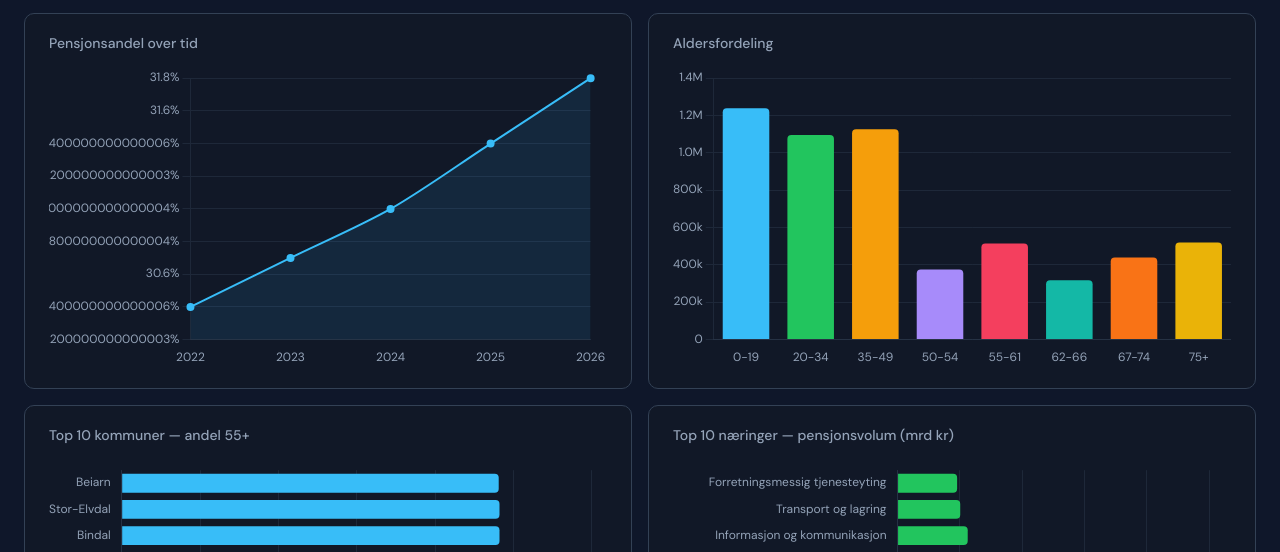
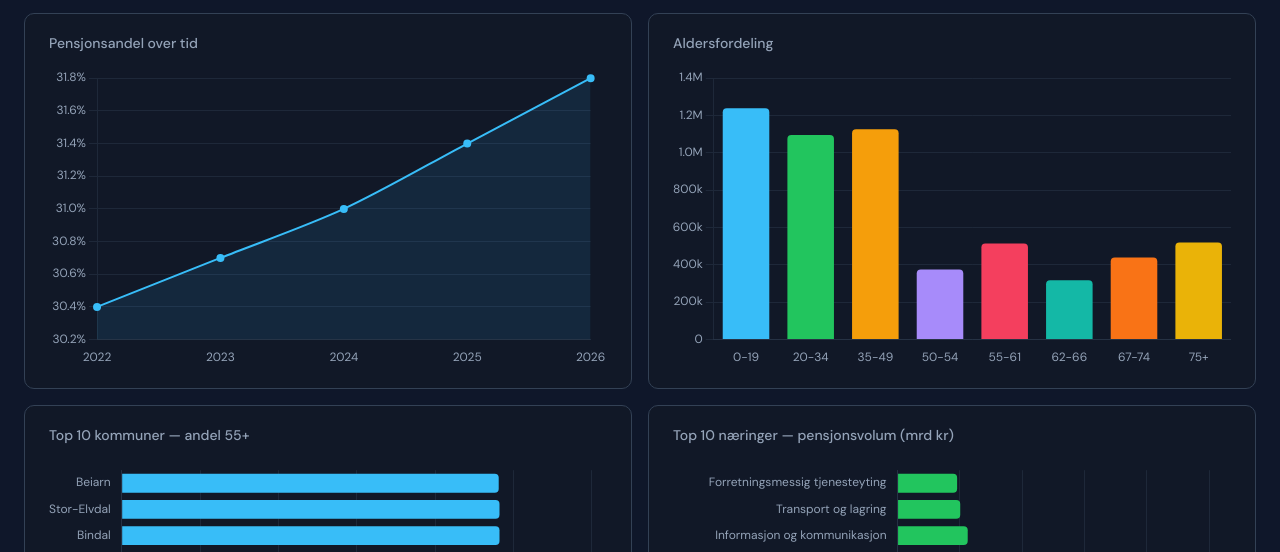
Before and after one commit to FredrikVE/Pensjon-Lakehouse, a plain HTML site: page index.html in a window 1280 px wide. Shown: the part 248-800 px from the top of the page. Drawn offline with nearby package versions, Linux system fonts and the light colour scheme.

Commit message:
rett opp i y-akse

```diff
--- a/index.html
+++ b/index.html
@@ -334,7 +334,7 @@
     </div>
 
     <div class="footer">
-        Generert 2026-05-19 13:50 &middot; Data: <a href="https://www.ssb.no/statbank/table/07459" target="_blank">SSB 07459</a> +
+        Generert 2026-05-19 15:26 &middot; Data: <a href="https://www.ssb.no/statbank/table/07459" target="_blank">SSB 07459</a> +
         <a href="https://www.ssb.no/statbank/table/11654" target="_blank">SSB 11654</a> &middot;
         <a href="https://github.com/FredrikVE/Pensjon-Lakehouse" target="_blank">FredrikVE/Pensjon-Lakehouse</a>
     </div>
@@ -376,8 +376,15 @@ new Chart(document.getElementById('chartTrend'), {
         maintainAspectRatio: false,
         plugins: { legend: { display: false } },
         scales: {
+
             x: { grid: { display: false } },
-            y: { ticks: { callback: v => v + '%' } }
+
+            y: {
+                ticks: {
+                    precision: 1,
+                    callback: v => Number(v).toFixed(1) + '%'
+                }
+            }
         }
     }
 });
```
Also changed, not shown: 1 other file.
